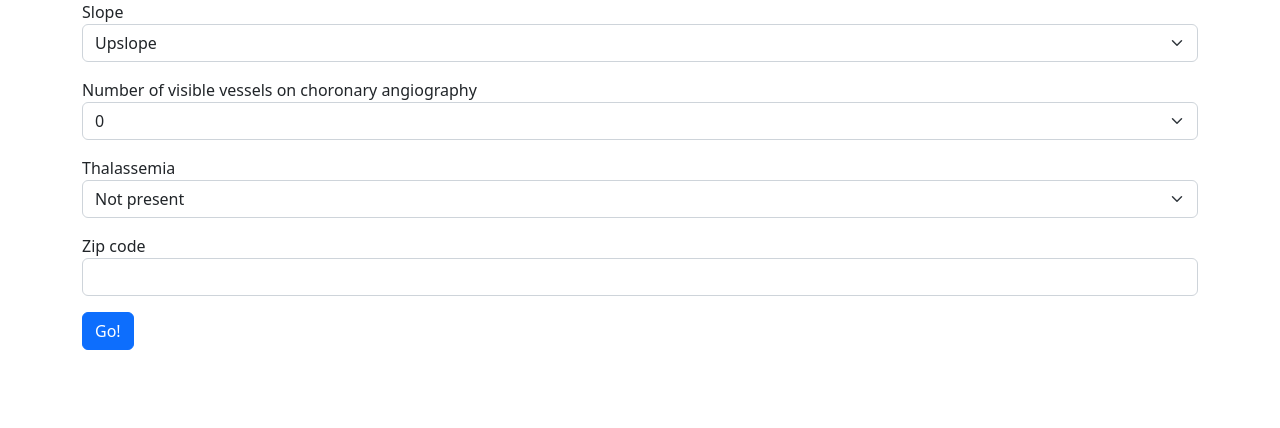
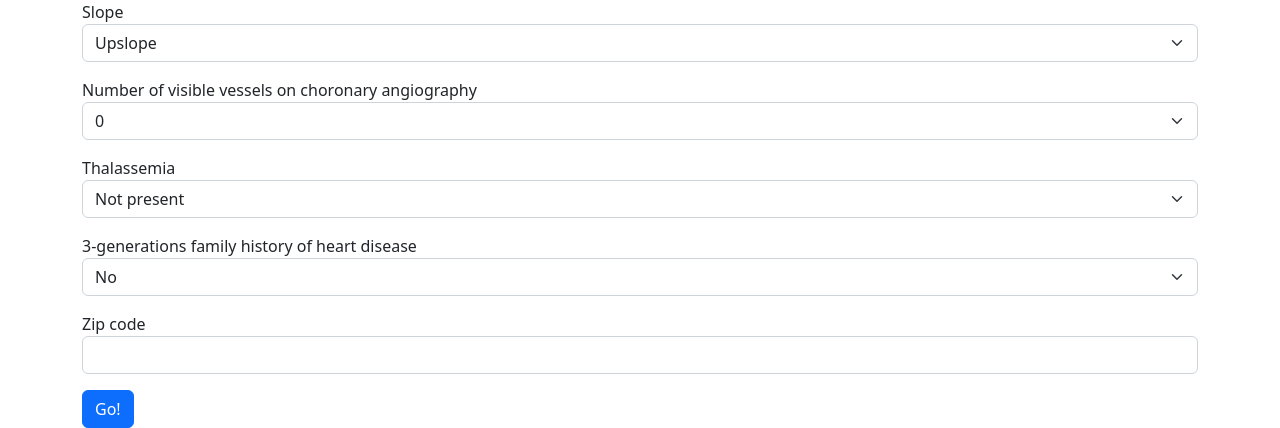
Before and after one commit to imiro/heartd-foh22, a Flask app: page / in a window 1280 px wide. Shown: the part 910-1338 px from the top of the page. Before the commit the page ends 1260 px from the top, so only its background shows below. Run offline with Flask 2, Linux system fonts and the light colour scheme; some libraries are stand-ins or nearby versions.

Commit message:
Add family history

```diff
--- a/app.py
+++ b/app.py
@@ -26,6 +26,9 @@ def predict():
         predictors[lbl] = float(flask.request.form[lbl])
     predictors['aqi'] = get_aqi_from_zipcode(flask.request.form["zipcode"])
 
+    if( flask.request.form["famh"] == "1" ):
+        return "1"
+
     with open("model.pkl", "rb") as f:
         model = pickle.load(f)
 
--- a/templates/main.html
+++ b/templates/main.html
@@ -99,6 +99,13 @@
                     </select>
                 </div>
                 <div class="mb-3">
+                    <label for="famh">3-generations family history of heart disease</label>
+                    <select class="form-select" name="famh">
+                        <option value="0">No</option>
+                        <option value="1">Yes</option>
+                    </select>
+                </div>
+                <div class="mb-3">
                     <label for="zipcode">Zip code</label>
                     <input type="text" class="form-control" name="zipcode" />
                 </div>
```
